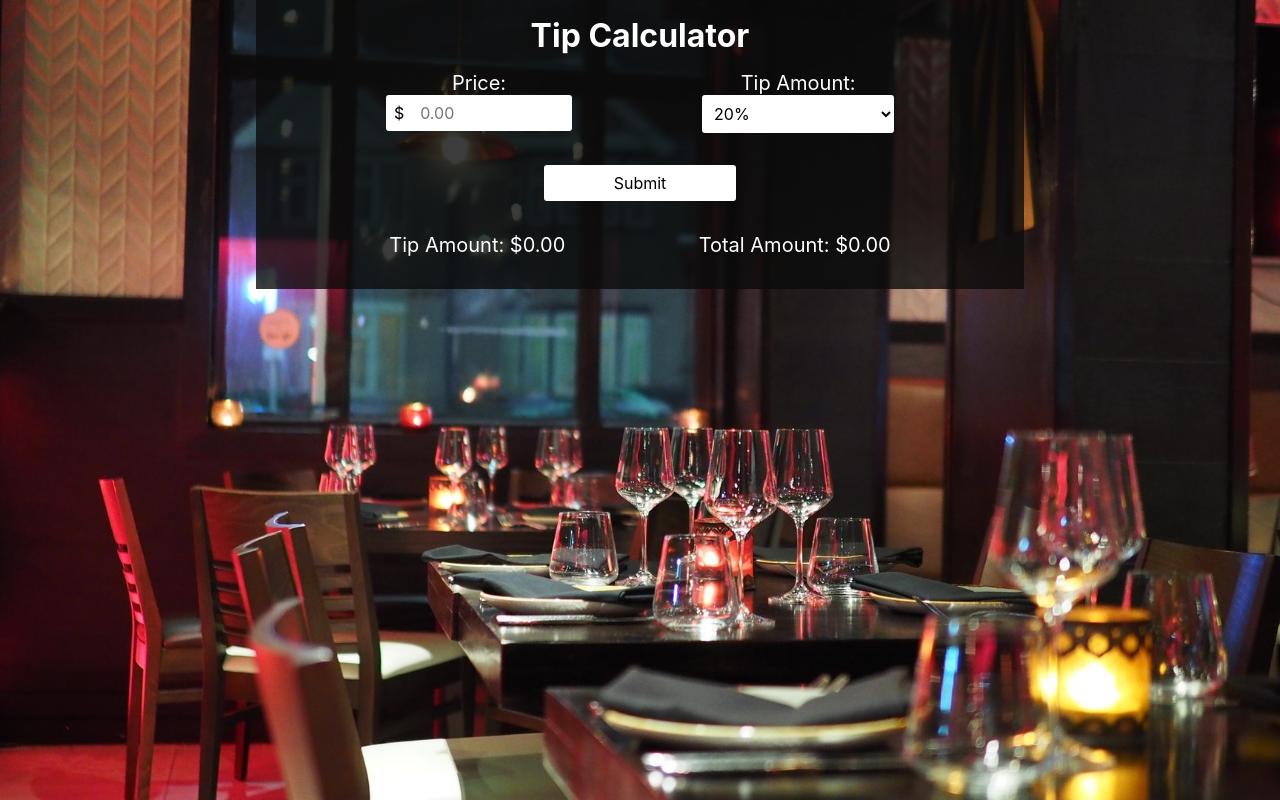
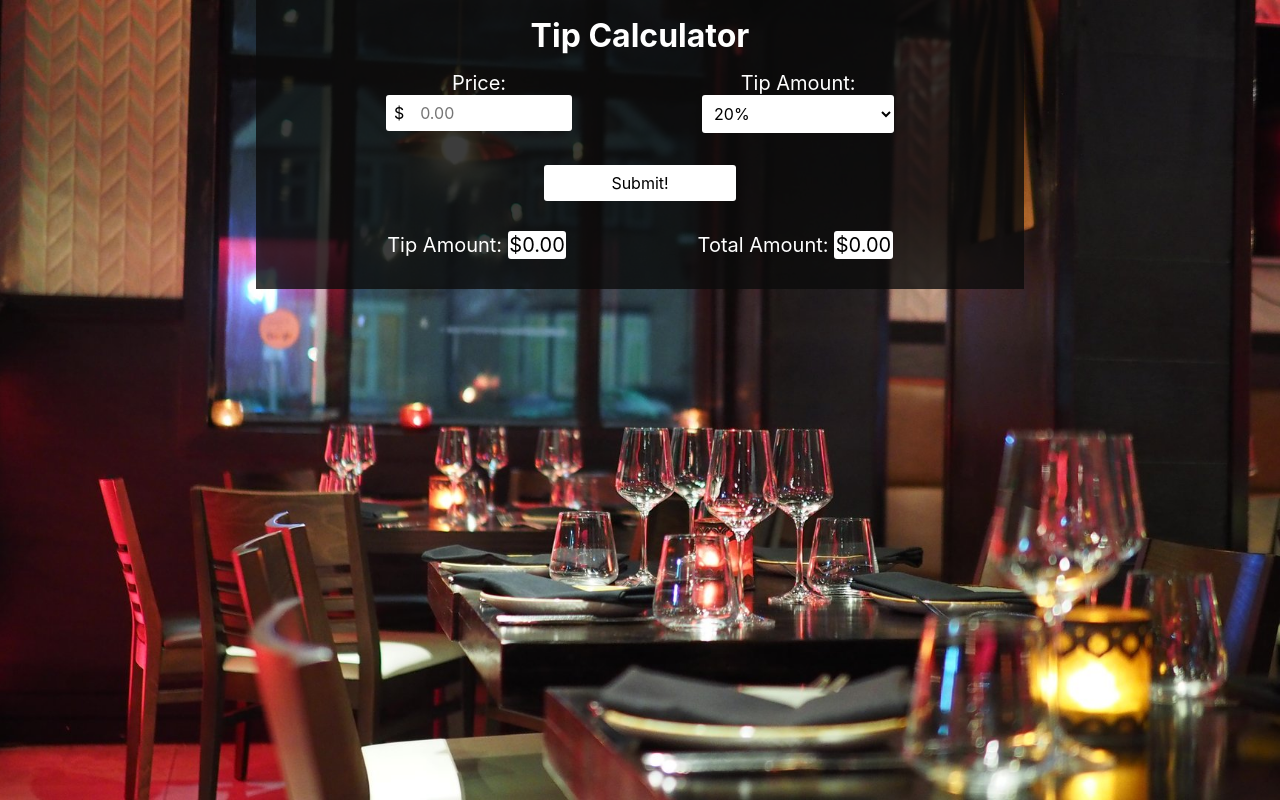
Before and after one commit to jonrutter/tip-calculator, a React (Create React App) app: page / in a window 1280 px wide. Built offline with nearby package versions, Linux system fonts and the light colour scheme.

Commit message:
Finalized Styling
Finalized Styling

```diff
--- a/src/App.css
+++ b/src/App.css
@@ -88,16 +88,13 @@
   background-color: #BBBBBB;
 }
 
-.AppFooter {
-  position: fixed;
-  bottom: 0;
-  width: 100%;
-  text-align: center;
-  width: 100%;
-  background-color: rgba(12, 12, 12, 0.8);
-  color: white;
-  padding: 1rem;
+.App .output {
+  color: black;
+  background-color: white;
+  padding: 0.1rem;
+  border-radius: 3px;
 }
+
 
 
 @media screen and (min-width: 768px) {
--- a/src/App.js
+++ b/src/App.js
@@ -110,7 +110,7 @@ const InputBox = props => {
             </select>
           </label>
         </div>
-        <input className="flex-item" type="submit" value="Submit" onClick={props.handleSubmit} />
+        <input className="flex-item" type="submit" value="Submit!" onClick={props.handleSubmit} />
       </form>
 
     </div>
@@ -121,8 +121,8 @@ const InputBox = props => {
 const OutputBox = props => {
   return (
     <div className="flex-container">
-      <span className="flex-item">Tip Amount: ${props.tipAmount}</span>
-      <span className="flex-item">Total Amount: ${props.totalAmount}</span>
+      <span className="flex-item">Tip Amount: <span className="output">${props.tipAmount}</span></span>
+      <span className="flex-item">Total Amount: <span className="output">${props.totalAmount}</span></span>
     </div>
   )
 }
```
